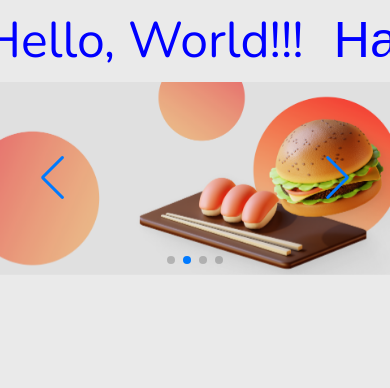
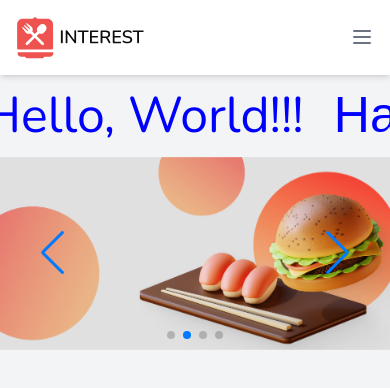
Before and after one commit to klima3775/interest-app, a React (Create React App) app: page / in a window 390 px wide. Shown: the top 388 px of the page. Built offline with nearby package versions, Linux system fonts and the light colour scheme.

Commit message:
Render adaptive Header mobile and desktop

```diff
--- a/src/App.js
+++ b/src/App.js
@@ -1,3 +1,4 @@
+import { useState, useEffect } from "react";
 import React from "react";
 import { BrowserRouter as Router } from "react-router-dom";
 import "./App.css";
@@ -8,12 +9,22 @@ import BurgerMenu from "./components/BurgerMenu/Burger";
 import Header from "./components/Header/header";
 
 function App() {
+  const [windowWidth, setWindowWidth] = useState(window.innerWidth);
+
+  useEffect(() => {
+    const handleResize = () => {
+      setWindowWidth(window.innerWidth);
+    };
+    window.addEventListener("resize", handleResize);
+    return () => {
+      window.removeEventListener("resize", handleResize);
+    };
+  }, []);
+
   return (
     <Router>
-      <div className="App">
-        {/* <Header /> */}
-        {/* <BurgerMenu /> */}
-        {/* Пока что не трогать */}
+      <div className="App bg-gray-100 h-screen">
+        {windowWidth > 768 ? <Header /> : <BurgerMenu />}
         <Ticker />
         <Slider />
       </div>
```
